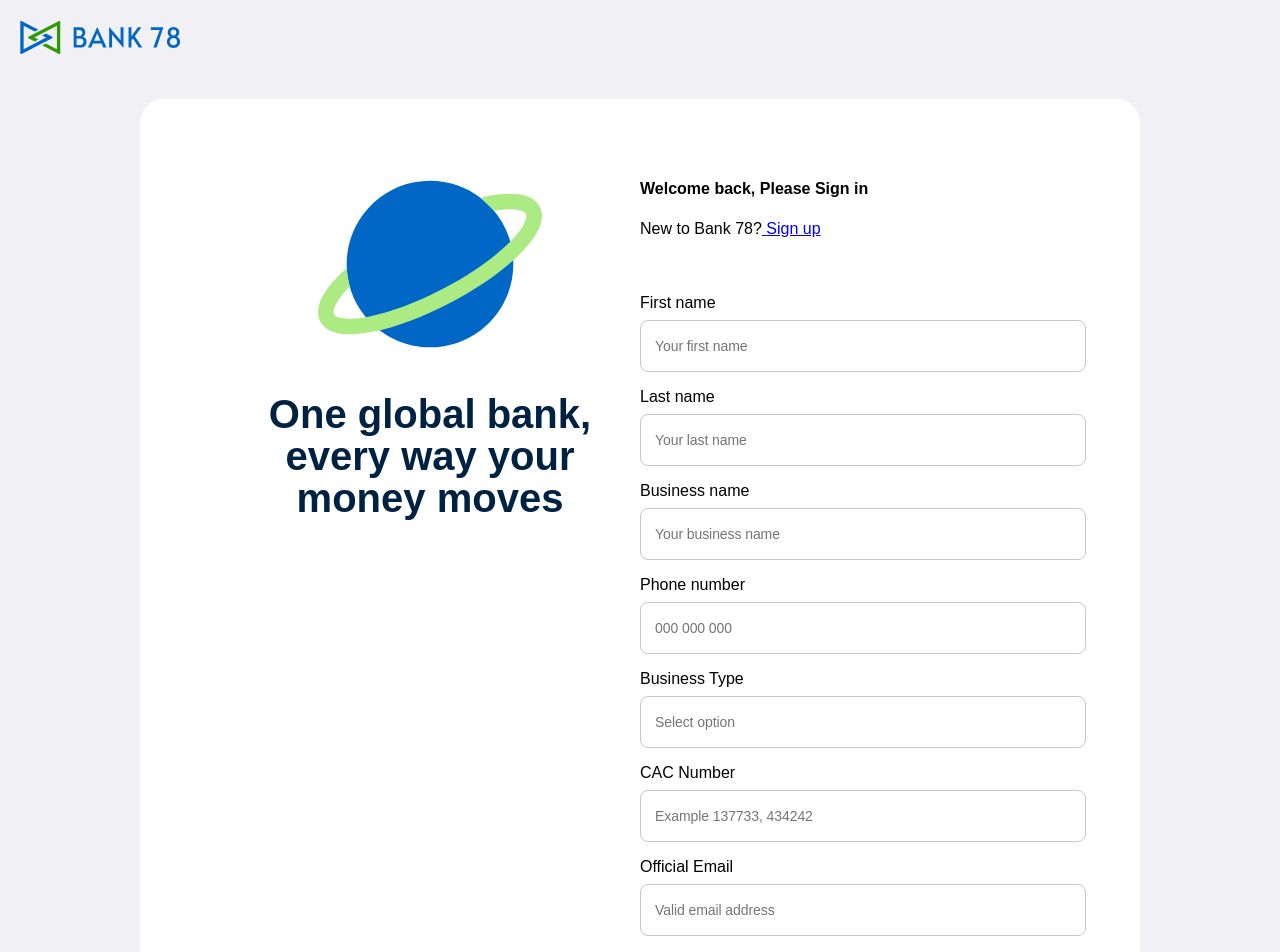
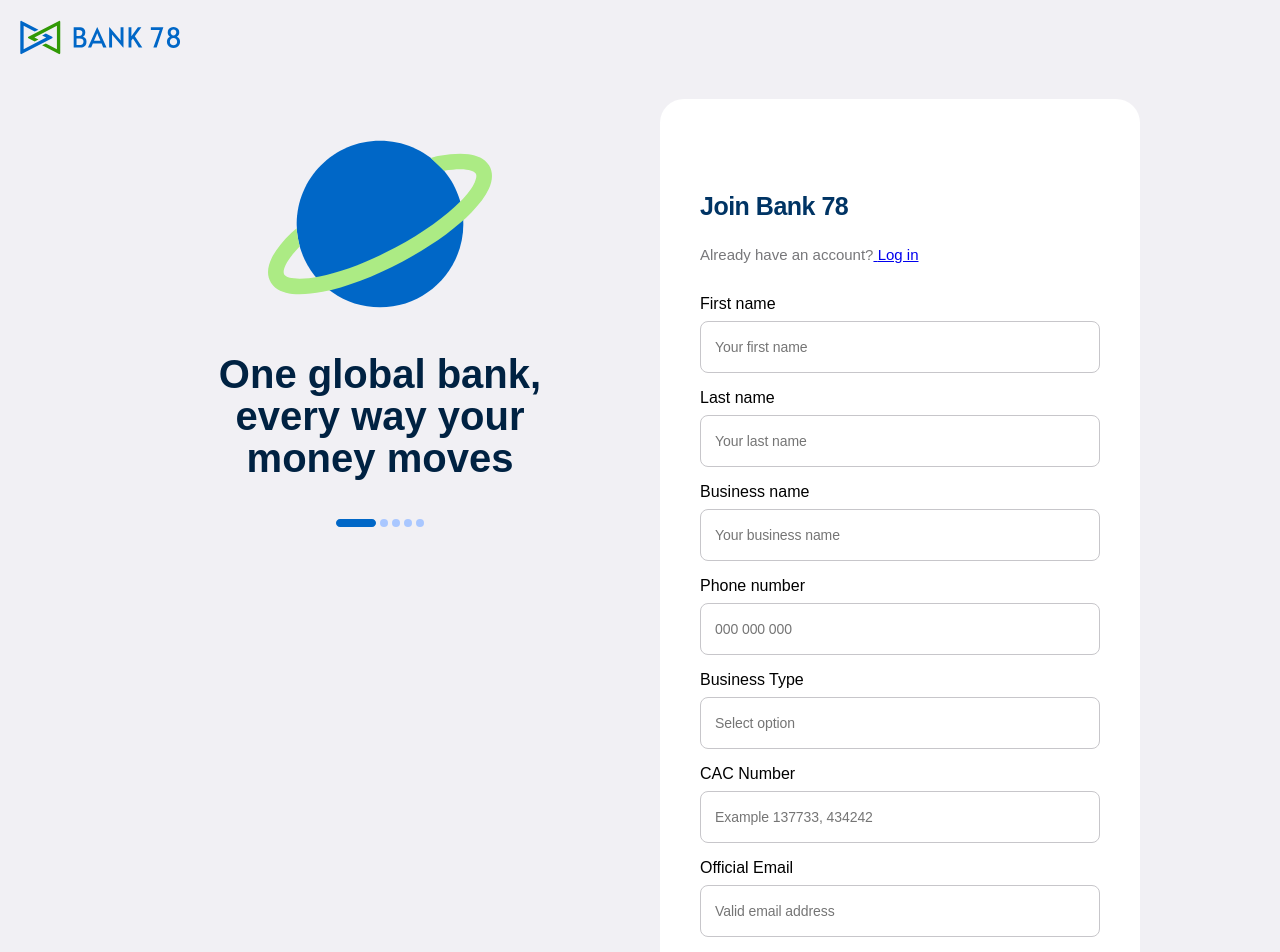
Before and after one commit to charles-ekube/bank78-Technical-Test, a React (Create React App) app: page /signup in a window 1280 px wide. Shown: the top 952 px of the page. Built offline with nearby package versions, Linux system fonts and the light colour scheme; some icons are missing.

Commit message:
worked on the input states (error handling)

```diff
--- a/src/assets/images/Index.ts
+++ b/src/assets/images/Index.ts
@@ -1,8 +1,10 @@
 import Logo from './Logo.svg';
 import Globe from './Globe.svg';
+import Slider from './Slider.svg';
 
 
 export {
     Logo,
-    Globe
+    Globe,
+    Slider,
 }
--- a/src/assets/styles/authStyles.css
+++ b/src/assets/styles/authStyles.css
@@ -3,19 +3,18 @@
 }
 
 .formContainer {
+  margin-top: 40px;
+}
+.formContentContainer {
   background-color: rgb(255, 255, 255);
   box-sizing: border-box;
   width: 100%;
-  margin: 40px 0;
   padding: 40px 20px;
 }
 
 .formImageContainer {
-  display: flex;
-  flex-direction: column;
-  align-items: center;
+  display: none;
   text-align: center;
-  display: none;
 }
 .formImageContainer h4 {
   font-size: 40px;
@@ -28,6 +27,21 @@
 .formContentHeader {
   padding: 20px 0 40px 0;
 }
+.formContentHeader h4 {
+  font-size: 25px;
+  font-weight: 700;
+  line-height: normal;
+  letter-spacing: -0.5px;
+  color: rgb(0, 52, 100);
+}
+
+.formContentHeader p {
+  color: rgb(119, 119, 122);
+  font-size: 15px;
+  font-weight: 500;
+  line-height: 0px;
+}
+
 .inputGroup {
   display: grid;
   grid-template-columns: repeat(1, 1fr);
@@ -38,13 +52,21 @@
   .formContainer {
     max-width: 1000px;
     margin: 40px auto;
-    border-radius: 24px;
     display: grid;
     grid-template-columns: repeat(2, 1fr);
-    padding: 40px 80px;
+    gap: 40px;
+  }
+  .formContentContainer {
+    border-radius: 24px;
+    padding: 40px;
   }
   .formImageContainer {
     display: inline-block;
+  }
+  .formImageContainer h4 {
+    max-width: 400px;
+    text-align: center;
+    margin: 0 auto;
   }
   .inputGroup {
     grid-template-columns: repeat(2, 1fr);
--- a/src/assets/styles/utils.css
+++ b/src/assets/styles/utils.css
@@ -5,8 +5,12 @@
   border-radius: 8px;
   border: 1px solid rgb(199, 198, 202);
   padding: 12px;
-  width: 100%;
   margin-top: 8px;
+  transition: border-color 0.3s ease;
+}
+
+.input.inputError {
+  border-color: #e71d36;
 }
 
 .inputBox {
@@ -22,19 +26,22 @@
 }
 
 .customDropDownWrapper {
+  transition: border-color 0.3s ease;
   position: relative;
+}
+
+.customDropDown.dropdownError {
+  border-color: #e71d36; /* Error border color */
 }
 
 .customDropDown {
   border-radius: 8px;
   border: 1px solid rgb(199, 198, 202);
   padding: 12px;
-  width: 100%;
   margin-top: 8px;
   display: flex;
   align-items: center;
   justify-content: space-between;
-  margin-bottom: 16px;
   cursor: pointer;
 }
 
@@ -55,7 +62,7 @@
   top: 82px;
   left: 0;
   right: 0;
-  width: 100%;
+  /* width: 100%; */
   background-color: rgb(255, 255, 255);
   border: 1px solid rgb(199, 198, 202);
   border-radius: 0 0 8px 8px;
@@ -74,3 +81,12 @@
   background-color: rgb(51, 51, 51, 0.1);
   padding-left: 5px;
 }
+
+.inputErrorContainer {
+  display: flex;
+  align-items: center;
+  gap: 10px;
+  font-size: 12px;
+  color: #e71d36;
+  padding: 5px 0;
+}
--- a/src/components/auth/AuthContainer.tsx
+++ b/src/components/auth/AuthContainer.tsx
@@ -1,5 +1,5 @@
 import React, { ReactNode } from 'react'
-import { Globe, Logo } from '../../assets/images/Index'
+import { Globe, Logo, Slider } from '../../assets/images/Index'
 import '../../assets/styles/authStyles.css';
 import Text from '../../utils/CustomText';
 
@@ -21,8 +21,9 @@ const AuthContainer = (props: AuthContainerProps) => {
                     <Text tag={'h4'}>
                         One global bank, every way your money moves
                     </Text>
+                    <img src={Slider} alt='slider' />
                 </div>
-                <div>
+                <div className={'formContentContainer'}>
                     {children}
                 </div>
             </section>
--- a/src/index.css
+++ b/src/index.css
@@ -17,4 +17,11 @@ code {
   font-style: normal;
 }
 
+p,
+ul,
+li {
+  margin: 0;
+  padding: 0;
+}
+
 @import url("https://fonts.googleapis.com/css2?family=Plus+Jakarta+Sans:ital,wght@0,200..800;1,200..800&display=swap");
--- a/src/pages/auth/SignUp.tsx
+++ b/src/pages/auth/SignUp.tsx
@@ -1,4 +1,4 @@
-import React, { useState } from 'react'
+import React, { ChangeEvent, useState } from 'react'
 import AuthContainer from '../../components/auth/AuthContainer'
 import { Link, useNavigate } from 'react-router-dom'
 import Text from '../../utils/CustomText'
@@ -6,6 +6,7 @@ import CustomInput from '../../utils/CustomInput'
 import CustomDropDown from '../../utils/CustomDropDown'
 import { BusinessTypeOptions, CountryOptions } from '../../utils/Helpers'
 import { useUser } from '../../context/ContextProvider'
+import InputErrorContainer from '../../utils/InputErrorContainer'
 
 
 interface SignUpState {
@@ -18,6 +19,19 @@ interface SignUpState {
     cacNumber: string;
     businessType: string | null;
     country: string | null;
+}
+
+
+interface Errors {
+    firstName?: string;
+    lastName?: string;
+    businessName?: string;
+    phoneNumber?: string;
+    email?: string;
+    password?: string;
+    cacNumber?: string;
+    businessType?: string;
+    country?: string;
 }
 
 
@@ -34,36 +48,54 @@ const SignUp = () => {
         businessType: null,
         country: null,
     });
-    const [loading, setLoading] = useState(false);
+    const [loading, setLoading] = useState<boolean>(false);
+    const [errors, setErrors] = useState<Errors>({});
 
     const { login } = useUser();
     const navigate = useNavigate();
 
-    const handleChange = (e: React.ChangeEvent<HTMLInputElement>) => {
+    const handleChange = (e: ChangeEvent<HTMLInputElement>) => {
         const { name, value } = e.target;
         setFormData({ ...formData, [name]: value });
+        setErrors({ ...errors, [name]: '' });
     };
 
     const handleBusinessType = (businessType: { value: string }) => {
         setFormData({ ...formData, businessType: businessType.value });
+        setErrors({ ...errors, businessType: '' });
     };
 
     const handleCountry = (country: { value: string }) => {
         setFormData({ ...formData, country: country.value });
+        setErrors({ ...errors, country: '' });
+    };
+
+    const validateForm = () => {
+        const newErrors: Errors = {};
+        if (!formData.firstName) newErrors.firstName = 'First name is required';
+        if (!formData.lastName) newErrors.lastName = 'Last name is required';
+        if (!formData.email) newErrors.email = 'Email is required';
+        if (!formData.password) newErrors.password = 'Password is required';
+        if (!formData.businessType) newErrors.businessType = 'Business type is required';
+        if (!formData.country) newErrors.country = 'Country is required';
+        if (!formData.businessName) newErrors.businessName = 'Business name is required';
+        if (!formData.phoneNumber) newErrors.phoneNumber = 'Phone number is required';
+        if (!formData.cacNumber) newErrors.cacNumber = 'CAC number is required';
+
+        return newErrors;
     };
 
     const handleSubmit = async (e: React.FormEvent) => {
         e.preventDefault();
-        if (!formData.firstName || !formData.lastName || !formData.email || !formData.password || !formData.businessType || !formData.country) {
-            alert('Please fill in all required fields.');
+        const formErrors = validateForm();
+        if (Object.keys(formErrors).length > 0) {
+            setErrors(formErrors);
             return;
         }
         setLoading(true);
         setTimeout(() => {
             setLoading(false);
             login(formData.email);
-
-
             navigate('/login');
         }, 2000);
     };
@@ -75,97 +107,113 @@ const SignUp = () => {
             <div>
                 <header className={'formContentHeader'}>
                     <Text tag={'h4'}>
-                        Welcome back, Please Sign in
+                        Join Bank 78
                     </Text>
                     <Text tag={'p'}>
-                        New to Bank 78?
+                        Already have an account?
                         <Link to="/signup"> {/* Use the Link component for navigation */}
                             <Text tag="a" className="">
-                                Sign up
+                                Log in
                             </Text>
                         </Link>
                     </Text>
                 </header>
                 <form onSubmit={handleSubmit} className={'formContent'}>
-                    <div>
+                    <div className={'inputContainer'}>
                         <CustomInput
                             label="First name"
                             name="firstName"
                             placeholder="Your first name"
                             value={formData.firstName}
                             onChange={handleChange}
+                            error={!!errors.firstName}
                         />
+                        {errors.firstName && <InputErrorContainer error={errors.firstName} />}
                     </div>
 
-                    <div>
+                    <div className={'inputContainer'}>
                         <CustomInput
                             label="Last name"
                             name="lastName"
                             placeholder="Your last name"
                             value={formData.lastName}
                             onChange={handleChange}
+                            error={!!errors.lastName}
                         />
+                        {errors.lastName && <InputErrorContainer error={errors.lastName} />}
                     </div>
 
-                    <div>
+                    <div className={'inputContainer'}>
                         <CustomInput
                             label="Business name"
                             name="businessName"
                             placeholder="Your business name"
                             value={formData.businessName}
                             onChange={handleChange}
+                            error={!!errors.businessName}
                         />
+                        {errors.businessName && <InputErrorContainer error={errors.businessName} />}
                     </div>
 
-                    <div>
+                    <div className={'inputContainer'}>
                         <CustomInput
                             label="Phone number"
                             name="phoneNumber"
                             placeholder="000 000 000"
                             value={formData.phoneNumber}
                             onChange={handleChange}
+                            error={!!errors.phoneNumber}
                         />
+                        {errors.phoneNumber && <InputErrorContainer error={errors.phoneNumber} />}
                     </div>
 
-                    <div>
+                    <div className={'inputContainer'}>
                         <CustomDropDown
                             label="Business Type"
                             options={BusinessTypeOptions}
                             selectData={handleBusinessType}
                             data={formData.businessType}
+                            error={!!errors.businessType}
                         />
+                        {errors.businessType && <InputErrorContainer error={errors.businessType} />}
                     </div>
 
-                    <div>
+                    <div className={'inputContainer'}>
                         <CustomInput
                             label="CAC Number"
                             name="cacNumber"
                             placeholder="Example 137733, 434242"
                             value={formData.cacNumber}
                             onChange={handleChange}
+                            error={!!errors.cacNumber}
                         />
+                        {errors.cacNumber && <InputErrorContainer error={errors.cacNumber} />}
                     </div>
 
-                    <div>
+                    <div className={'inputContainer'}>
                         <CustomInput
                             label="Official Email"
                             name="email"
                             placeholder="Valid email address"
                             value={formData.email}
                             onChange={handleChange}
+                            error={!!errors.email}
                         />
+                        {errors.email && <InputErrorContainer error={errors.email} />}
                     </div>
 
-                    <div>
+                    <div className={'inputContainer'}>
                         <CustomDropDown
                             label="Country"
                             options={CountryOptions}
                             selectData={handleCountry}
                             data={formData.country}
+                            error={!!errors.country}
                         />
+                        {errors.country && <InputErrorContainer error={errors.country} />}
                     </div>
 
-                    <div>
+                    <div className={'inputContainer'}>
                         <CustomInput
                             label="Password"
                             name="password"
@@ -173,7 +221,9 @@ const SignUp = () => {
                             placeholder="Enter your password"
                             value={formData.password}
                             onChange={handleChange}
+                            error={!!errors.password}
                         />
+                        {errors.password && <InputErrorContainer error={errors.password} />}
                     </div>
 
                     <button type="submit" className="signupButton" disabled={loading}>
--- a/src/utils/CustomDropDown.tsx
+++ b/src/utils/CustomDropDown.tsx
@@ -7,11 +7,12 @@ interface CustomDropDownProps {
     selectData: (item: Option) => void;
     data?: string | null;
     label: string;
+    error?: boolean;
 }
 
 const CustomDropDown = (props: CustomDropDownProps) => {
     const [open, setOpen] = useState<boolean>(false);
-    const { selectData, data, label, options } = props;
+    const { selectData, data, label, options, error } = props;
     const [inputValue, setInputValue] = useState<string>(data || '');
 
     const toggler = () => {
@@ -29,9 +30,9 @@ const CustomDropDown = (props: CustomDropDownProps) => {
     };
 
     return (
-        <div className="customDropDownWrapper">
-            <label className="customDropDownLabel">{label}</label>
-            <div className="customDropDown" onClick={toggler}>
+        <div className={`customDropDownWrapper `}>
+            <label className={"customDropDownLabel"}>{label}</label>
+            <div className={`customDropDown ${error ? 'dropdownError' : ''}`} onClick={toggler}>
                 <input
                     type="text"
                     value={inputValue}
--- a/src/utils/CustomInput.tsx
+++ b/src/utils/CustomInput.tsx
@@ -7,21 +7,29 @@ interface CustomInputProps extends InputHTMLAttributes<HTMLInputElement> {
     customInputContainer?: string;
     inputStyle?: string;
     icon?: ReactNode;
+    error?: boolean;
 }
 
 const CustomInput = (props: CustomInputProps) => {
-    const { label, type, name, value, onChange, placeholder, disabled, icon, customLabel,
-        inputStyle, customInputContainer, ...otherProps } = props
+    const { label, type, name, value, onChange, placeholder, disabled, icon,
+        customInputContainer, error, ...otherProps } = props;
+
+
     return (
-        <div className={`inputContainer ${customInputContainer}`}>
+        <div className={`${customInputContainer}`}>
             {label && (
-                <label className={`${customLabel}`}>
+                <label className={'inputLabel'}>
                     {label}
                 </label>
             )}
-            <div className={`input flexRow alignCenter justifyBetween ${inputStyle}`}>
-                <input type={type} name={name} value={value} onChange={onChange}
-                    placeholder={placeholder} className={'inputBox'}
+            <div className={`input ${error ? 'inputError' : ''}`}>
+                <input
+                    type={type}
+                    name={name}
+                    value={value}
+                    onChange={onChange}
+                    placeholder={placeholder}
+                    className={`inputBox`}
                     disabled={disabled}
                     {...otherProps}
                 />
--- /dev/null
+++ b/src/utils/InputErrorContainer.tsx
@@ -0,0 +1,23 @@
+import { InfoCircle } from 'iconsax-react'
+import React from 'react'
+import Text from './CustomText'
+
+
+interface ErrorContainerProps {
+    error: string;
+}
+
+
+const InputErrorContainer = (props: ErrorContainerProps) => {
+    const { error } = props
+    return (
+        <div className={'inputErrorContainer'}>
+            <InfoCircle size="14" color="#e71d36" />
+            <Text tag={'p'}>
+                {error}
+            </Text>
+        </div>
+    )
+}
+
+export default InputErrorContainer
```
Also changed, not shown: src/assets/images/Slider.svg (added).
